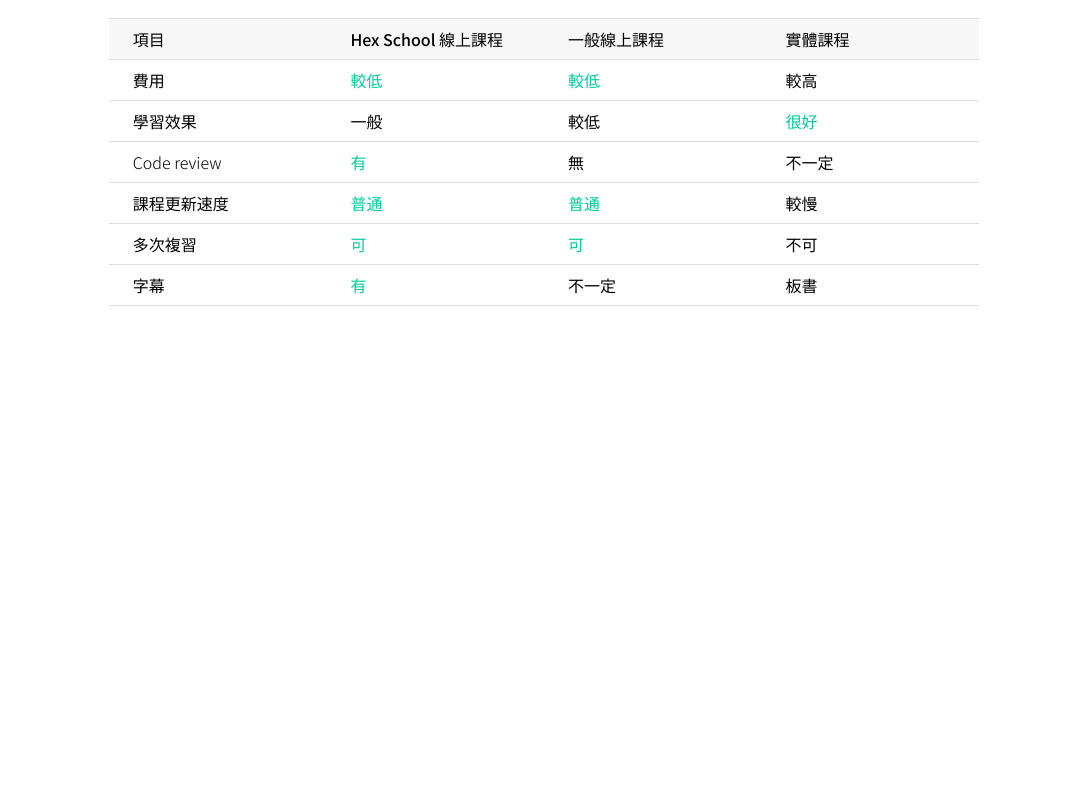
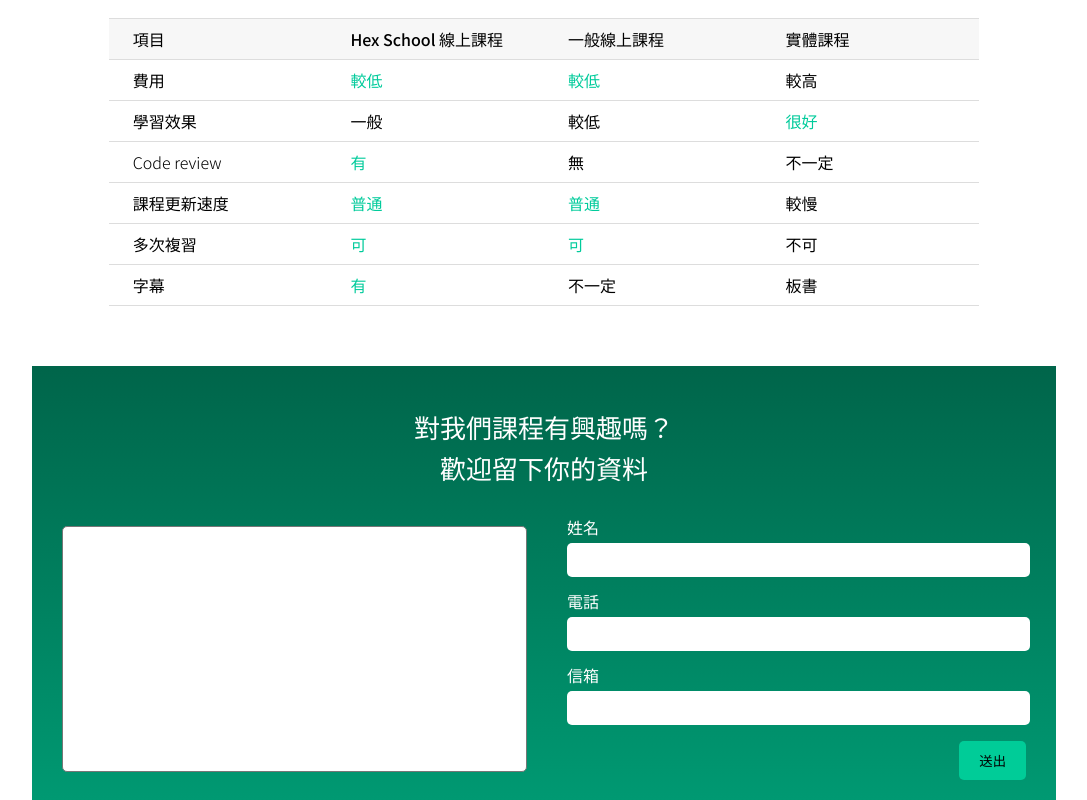
Before and after one commit to Sylvia0429/hexschool-html-css-final, a plain HTML site: page index.html in a window 1280 px wide. Shown: the part 921-1721 px from the top of the page, without its empty margins (96-1183 px from the left). Before the commit the page ends 1227 px from the top, so only its background shows below. Drawn offline with Linux system fonts and the light colour scheme.

Commit message:
add contact form

```diff
--- a/css/style.css
+++ b/css/style.css
@@ -215,7 +215,7 @@
 }
 
 .menu li a:after {
-  content: '';
+  content: "";
   position: absolute;
   height: 0;
   width: 100%;
@@ -249,7 +249,7 @@
   margin: auto;
   width: 100%;
   height: 160px;
-  background-color: rgba(0,0,0,.3);
+  background-color: rgba(0, 0, 0, 0.3);
   font-size: 35px;
   color: #fff;
 }
@@ -305,20 +305,20 @@
 
 /* 比較表 */
 
-#comparison h2{
+#comparison h2 {
   font-size: 24px;
   margin-bottom: 30px;
   font-weight: 700;
   text-align: center;
 }
 
-#comparison table{
+#comparison table {
   width: 85%;
-  margin: auto;
+  margin: 0 auto 60px;
 }
 
 #comparison td,
-#comparison th{
+#comparison th {
   box-sizing: border-box;
   width: 25%;
   border-top: 1px solid #ddd;
@@ -327,7 +327,7 @@
   text-align: left;
 }
 
-#comparison th{
+#comparison th {
   background: #f7f7f7;
   font-weight: 500;
 }
@@ -339,3 +339,66 @@
 #comparison .better {
   color: #00cb9b;
 }
+
+/* 聯絡我們 */
+
+#contact {
+  padding: 40px 30px 20px;
+  background: linear-gradient(180deg, #00654a, #009972);
+  color: #fff;
+}
+
+#contact h2 {
+  font-size: 26px;
+  font-weight: 500;
+  line-height: 1.6;
+  text-align: center;
+  margin-bottom: 30px;
+}
+
+#contact form {
+  display: flex;
+  justify-content: stretch;
+  align-items: center;
+}
+
+#contact form textarea {
+  margin-right: 20px;
+  width: 50%;
+  outline: none;
+  border-radius: 5px;
+  resize: none;
+  line-height: 1.2;
+}
+
+#contact form .user-info {
+  margin-left: 20px;
+  width: 50%;
+}
+
+#contact .user-info .input-group {
+  margin-bottom: 16px;
+}
+
+#contact .input-group label {
+  display: block;
+  font-weight: 500;
+  margin-bottom: 8px;
+}
+
+#contact .input-group input {
+  width: 100%;
+  height: 32px;
+  border: none;
+  border-radius: 5px;
+  outline: none;
+}
+
+#contact input[type="submit"] {
+  background: #00cc98;
+  padding: 10px 20px;
+  border: none;
+  border-radius: 5px;
+  display: block;
+  margin-left: auto;
+}
--- a/index.html
+++ b/index.html
@@ -130,6 +130,28 @@
           </tr>
         </table>
       </section>
+
+      <section id="contact">
+        <h2>對我們課程有興趣嗎？<br>歡迎留下你的資料</h2>
+        <form>
+          <textarea cols="30" rows="15" class="msg"></textarea>
+          <div class="user-info">
+            <div class="input-group">
+              <label for="name">姓名</label>
+              <input type="text" id="name">
+            </div>
+            <div class="input-group">
+              <label for="phone">電話</label>
+              <input type="number" id="phone">
+            </div>
+            <div class="input-group">
+              <label for="email">信箱</label>
+              <input type="email" id="email">
+            </div>
+            <input type="submit" value="送出">
+          </div>
+        </form>
+      </section>
     </div>
   </body>
 </html>
```
